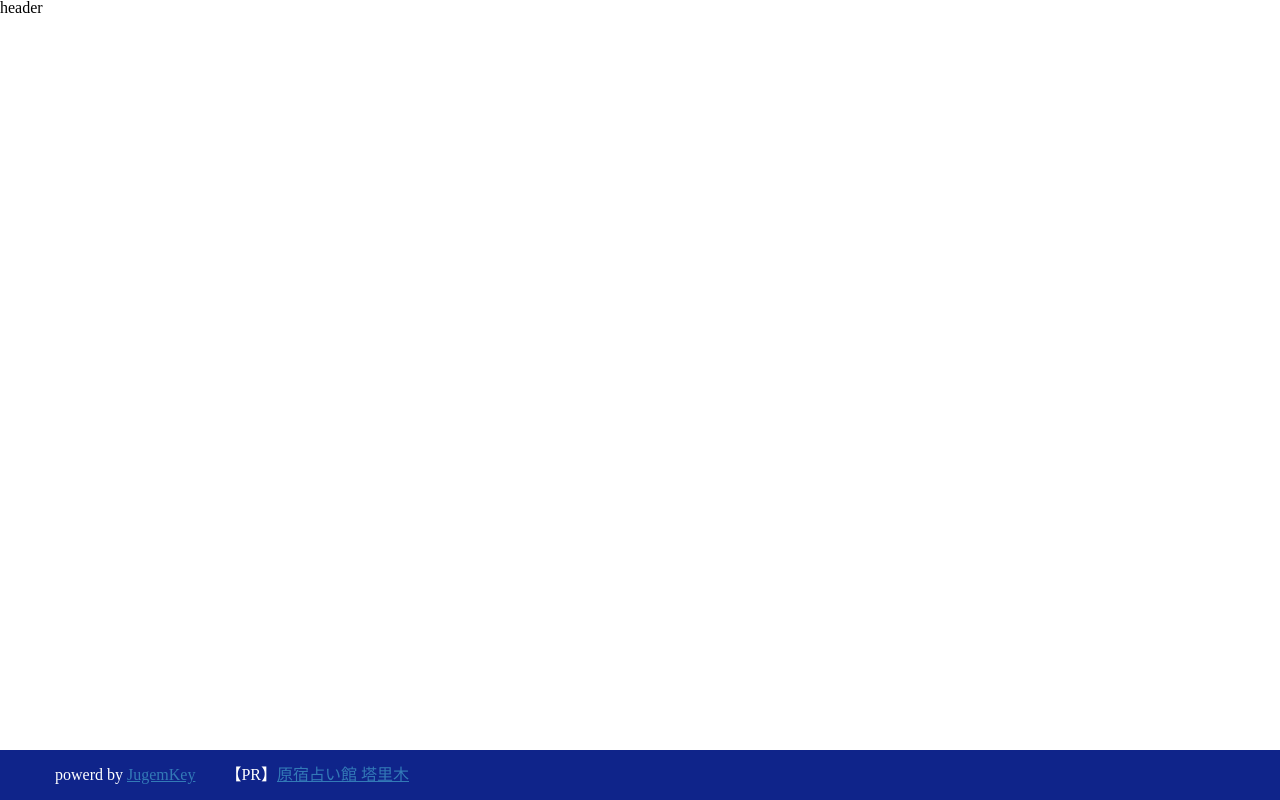
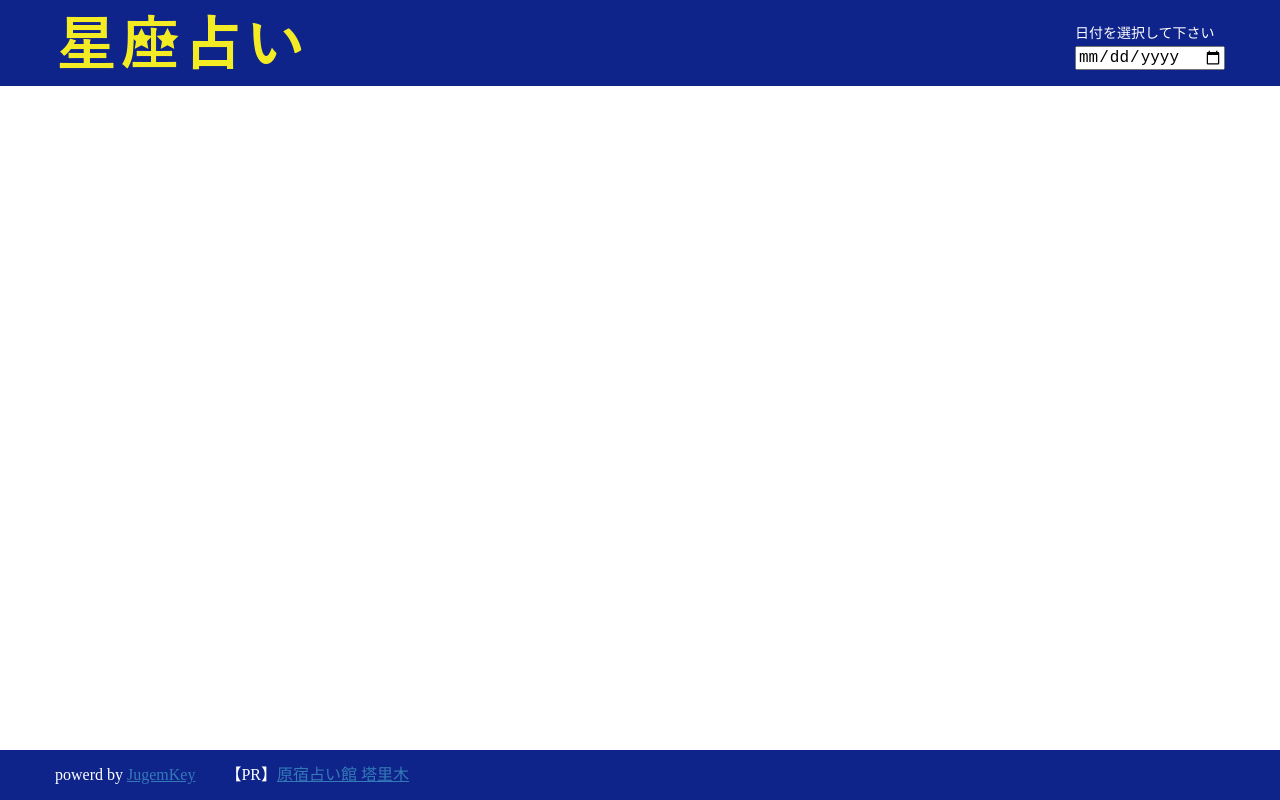
Before and after one commit to Hiromi-I/horoscope, a Vue app: page / in a window 1280 px wide. Built offline with nearby package versions, Linux system fonts and the light colour scheme.

Commit message:
Header のスタイルを設定

```diff
--- a/src/components/AppHeader.vue
+++ b/src/components/AppHeader.vue
@@ -1,5 +1,21 @@
 <template>
-  <div>header</div>
+  <header class="header">
+    <div class="headerContainer">
+      <a class="logo">
+        <img
+          src="@/assets/images/logo.png"
+          alt="星座占い"
+          width="250"
+          height="60"
+        />
+      </a>
+
+      <div class="dateContainer">
+        <p class="dateDescription">日付を選択して下さい</p>
+        <input type="date" class="datePicker" />
+      </div>
+    </div>
+  </header>
 </template>
 
 <script lang="ts">
@@ -8,3 +24,42 @@ import { Component, Vue } from "vue-property-decorator";
 @Component
 export default class AppHeader extends Vue {}
 </script>
+
+<style lang="scss" scoped>
+@import "../assets/styles/common";
+
+.header {
+  background-color: $theme-color;
+  height: 86px;
+  width: 100%;
+  position: fixed;
+  top: 0;
+}
+.headerContainer {
+  @include centeringContents();
+  display: flex;
+  justify-content: space-between;
+}
+.logo {
+  display: inline-block;
+  height: 60px;
+  margin: 13px 0;
+}
+.dateContainer {
+  padding-bottom: 16px;
+  width: 150px;
+  display: flex;
+  flex-direction: column;
+  justify-content: flex-end;
+}
+.dateDescription {
+  color: white;
+  font-size: 14px;
+  margin-bottom: 5px;
+}
+.datePicker {
+  display: inline-block;
+  font-size: 16px;
+  width: 100%;
+}
+</style>
```
Also changed, not shown: src/assets/images/logo.png (added).
